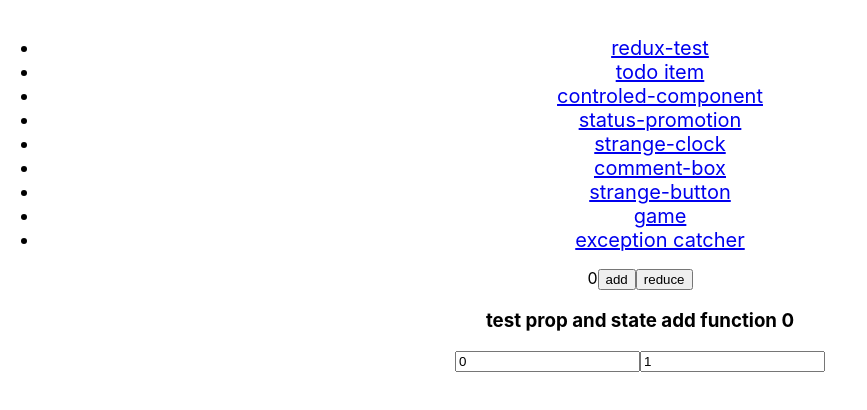
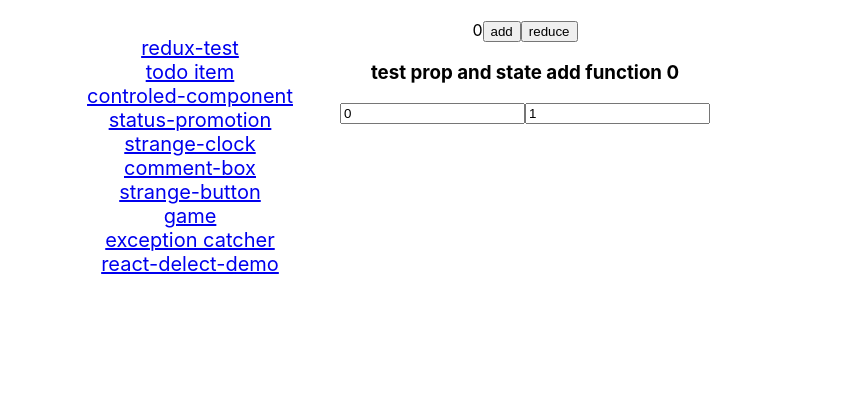
Before and after one commit to LingLingxia/my-react-demo, a React (Create React App) app: page /#/redux-test in a window 1280 px wide. Shown: the top 410 px of the page, without its empty margins (0-867 px from the left). Built offline with nearby package versions, Linux system fonts and the light colour scheme.

Commit message:
add demo for react-select-demo

```diff
--- a/package.json
+++ b/package.json
@@ -9,6 +9,7 @@
     "lib": "file:../lib",
     "react": "^16.13.1",
     "react-dom": "^16.13.1",
+    "react-dropdown-select": "^4.8.0",
     "react-router-dom": "^5.2.0",
     "react-scripts": "3.4.1",
     "redux": "^4.0.5",
--- a/public/index.html
+++ b/public/index.html
@@ -29,6 +29,7 @@
   <body>
     <noscript>You need to enable JavaScript to run this app.</noscript>
     <div id="root"></div>
+    <script src="https://cdnjs.cloudflare.com/ajax/libs/jquery/3.1.0/jquery.min.js"></script>
     <!--
       This HTML file is a template.
       If you open it directly in the browser, you will see an empty page.
--- a/src/App.css
+++ b/src/App.css
@@ -1,5 +1,10 @@
 .App {
   text-align: center;
+  display: flex;
+}
+.App ul{
+  width: 300px;
+  list-style: none;
 }
 
 .App-logo {
--- a/src/App.js
+++ b/src/App.js
@@ -12,6 +12,7 @@ import routerHtml from './router';
 import { ThemeContext,themes } from './theme-context/theme-context'
 import { Route, Switch ,Redirect } from 'react-router-dom'
 import ExceptionCatcher from './error-catcher';
+import ReactSelectDemo from './react-select-demo';
 import reduxTest from './redux';
 
 
@@ -79,7 +80,7 @@ class App extends React.Component {
   render(){
    return (
       <div className="App">
-       {routerHtml()}
+        {routerHtml()}
         <React.Suspense fallback={<div>...</div>}>
         <Switch>
             <Route path="/redux-test">
@@ -121,6 +122,10 @@ class App extends React.Component {
                    a useless component
                </ExceptionCatcher>
             </Route>
+
+            <Route path="/react-delect-demo" component={ReactSelectDemo}>
+
+            </Route>
               {/* default to todo-item */}
             <Redirect to="/todo-item"/>
 
--- /dev/null
+++ b/src/react-select-demo/index.js
@@ -0,0 +1,34 @@
+import React,{useEffect, useState} from 'react';
+import Select from 'react-dropdown-select';
+
+
+
+const options = [
+    {type:"group",title:"SDG"},
+    {value:1,label:"label 1",type:"account"},
+    {value:2,label:"label 2",type:"account"}
+]
+
+const ReactSelectDemo = ()=>{
+    const [account,setAccount] = useState([]);
+    const renderItemFun = ({item, itemIndex, props, state, methods})=>{
+        let str = "";
+        if(item.type==="group"){
+           str =  <h3 key={itemIndex}>{item.title}</h3>
+        }else if(item.type==="account"){
+            str =  <p key={itemIndex} onClick={()=>{methods.addItem(item)}}>{item.label} </p>
+        }
+        return <div key={itemIndex}> {str}</div>
+    }
+
+    return <Select
+           values={account}
+           options={options}
+           itemRenderer={renderItemFun}
+           onChange={(item)=>{console.log(item)}}
+           />
+
+}
+
+
+export default ReactSelectDemo;
--- a/src/router.js
+++ b/src/router.js
@@ -31,6 +31,10 @@ const getRouterList = ()=>{
              <Link to="/exception"> exception catcher</Link>
         </li>
 
+        <li>
+             <Link to="/react-delect-demo">  react-delect-demo</Link>
+        </li>
+
       </ul>
     )
 }
```
